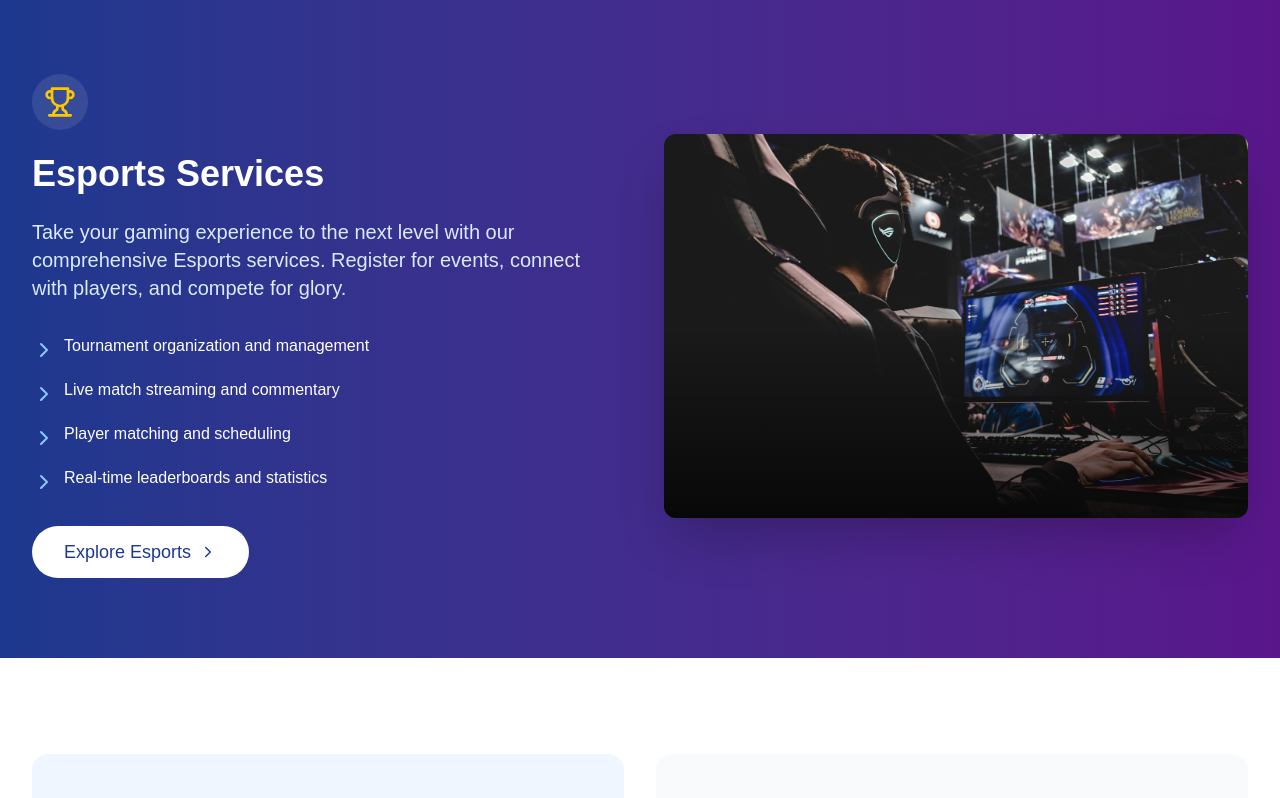
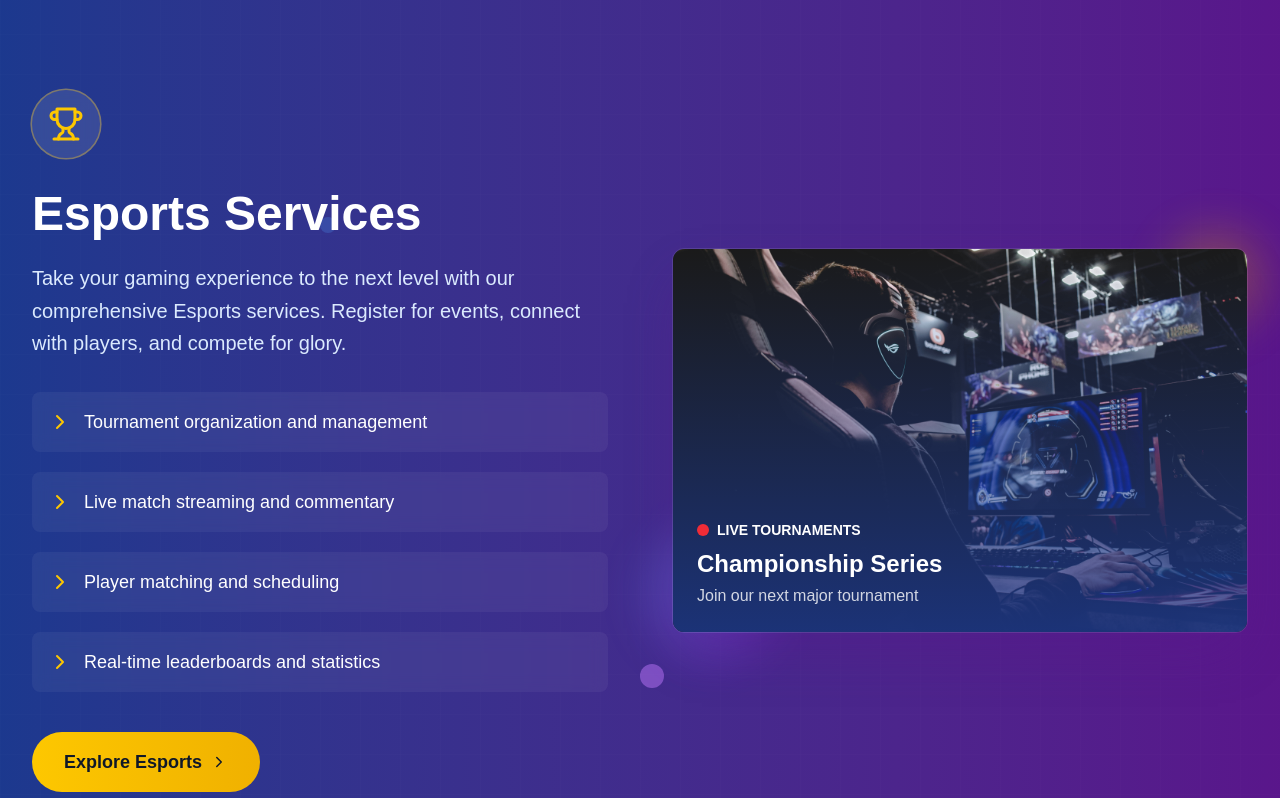
Before and after one commit to joegeorge022/abc-studios, a Next.js app: page / in a window 1280 px wide. Shown: the part 2020-2818 px from the top of the page. Built offline with nearby package versions, Linux system fonts and the light colour scheme.

Commit message:
minor changes to blog

```diff
--- a/src/app/blog/page.tsx
+++ b/src/app/blog/page.tsx
@@ -218,7 +218,11 @@ export default function BlogPage() {
                   whileInView={{ opacity: 1, y: 0 }}
                   viewport={{ once: true }}
                   transition={{ duration: 0.5, delay: 0.1 * (index % 3) }}
-                  className="bg-white dark:bg-gray-800 rounded-lg overflow-hidden shadow-md flex flex-col h-full"
+                  whileHover={{
+                    y: -8,
+                    transition: { duration: 0.3 }
+                  }}
+                  className="bg-white dark:bg-gray-800 rounded-xl overflow-hidden shadow-lg hover:shadow-xl transition-all duration-300 flex flex-col h-full border border-transparent hover:border-blue-200 dark:hover:border-blue-800"
                 >
                   <div className="h-48 relative">
                     <Image
@@ -228,6 +232,11 @@ export default function BlogPage() {
                       sizes="(max-width: 768px) 100vw, (max-width: 1200px) 50vw, 33vw"
                       className="object-cover"
                     />
+                    <div className="absolute top-4 left-4">
+                      <span className="inline-flex items-center px-3 py-1 rounded-full text-xs font-medium bg-blue-600/80 text-white backdrop-blur-sm">
+                        {post.category}
+                      </span>
+                    </div>
                   </div>
                   <div className="p-6 flex-grow">
                     <div className="flex items-center text-sm text-gray-500 dark:text-gray-400 mb-4">
@@ -252,19 +261,18 @@ export default function BlogPage() {
                     </p>
 
                     <div className="mt-auto flex justify-between items-center">
-                      <Link href={`/blog/${post.slug}`} className="text-blue-600 dark:text-blue-400 font-medium inline-flex items-center hover:underline">
-                        Read more <ChevronRight size={16} className="ml-1" />
+                      <Link href={`/blog/${post.slug}`} className="text-blue-600 dark:text-blue-400 font-medium inline-flex items-center group">
+                        <span className="group-hover:underline">Read more</span>
+                        <motion.span
+                          initial={{ x: 0 }}
+                          whileHover={{ x: 4 }}
+                          className="ml-1"
+                        >
+                          <ChevronRight size={16} />
+                        </motion.span>
                       </Link>
 
                       <span className="text-sm text-gray-500 dark:text-gray-400">{post.readTime}</span>
-                    </div>
-                  </div>
-                  <div className="px-6 py-3 border-t border-gray-100 dark:border-gray-700 bg-gray-50 dark:bg-gray-850">
-                    <div className="flex items-center">
-                      <Tag size={14} className="mr-2 text-gray-400" />
-                      <span className="text-sm font-medium text-gray-600 dark:text-gray-400">
-                        {post.category}
-                      </span>
                     </div>
                   </div>
                 </motion.article>
--- a/src/app/page.tsx
+++ b/src/app/page.tsx
@@ -444,62 +444,135 @@ export default function Home() {
       </section>
 
       {/* Esports Section */}
-      <section className="py-20 bg-gradient-to-r from-blue-900 to-purple-900 text-white">
-        <div className="container mx-auto px-4 sm:px-6 lg:px-8">
-          <div className="grid grid-cols-1 lg:grid-cols-2 gap-12 items-center">
+      <section className="py-24 relative overflow-hidden">
+        {/* Background gradient with animated background */}
+        <div className="absolute inset-0 bg-gradient-to-r from-blue-900 to-purple-900">
+          {/* Animated grid pattern */}
+          <div className="absolute inset-0 opacity-10">
+            <div className="absolute inset-0" style={{
+              backgroundImage: "linear-gradient(rgba(255, 255, 255, 0.1) 1px, transparent 1px), linear-gradient(90deg, rgba(255, 255, 255, 0.1) 1px, transparent 1px)",
+              backgroundSize: "40px 40px"
+            }}></div>
+          </div>
+
+          {/* Animated dots/particles */}
+          <div className="absolute top-1/4 left-1/4 w-4 h-4 rounded-full bg-blue-400 opacity-20 animate-pulse"></div>
+          <div className="absolute top-3/4 left-1/2 w-6 h-6 rounded-full bg-purple-400 opacity-20 animate-pulse" style={{ animationDelay: "1s" }}></div>
+          <div className="absolute top-2/4 left-3/4 w-3 h-3 rounded-full bg-yellow-400 opacity-30 animate-pulse" style={{ animationDelay: "1.5s" }}></div>
+          <div className="absolute top-1/3 left-2/3 w-5 h-5 rounded-full bg-blue-300 opacity-20 animate-pulse" style={{ animationDelay: "0.5s" }}></div>
+        </div>
+
+        <div className="container mx-auto px-4 sm:px-6 lg:px-8 relative z-10">
+          <div className="grid grid-cols-1 lg:grid-cols-2 gap-16 items-center">
             <motion.div
               initial={{ opacity: 0, x: -50 }}
               whileInView={{ opacity: 1, x: 0 }}
               viewport={{ once: true }}
               transition={{ duration: 0.7 }}
+              className="text-white"
             >
-              <div className="bg-white/10 p-3 rounded-full w-fit mb-6">
-                <Trophy className="text-yellow-400" size={32} />
+              <motion.div
+                className="bg-white/10 p-4 rounded-full w-fit mb-8 backdrop-blur-sm"
+                animate={{
+                  boxShadow: ["0 0 0 0 rgba(255, 211, 68, 0.5)", "0 0 0 10px rgba(255, 211, 68, 0)"],
+                }}
+                transition={{
+                  duration: 2,
+                  repeat: Infinity,
+                  repeatType: "loop"
+                }}
+              >
+                <Trophy className="text-yellow-400" size={36} />
+              </motion.div>
+
+              <motion.h2
+                className="text-4xl md:text-5xl font-bold mb-6"
+                initial={{ opacity: 0, y: 20 }}
+                whileInView={{ opacity: 1, y: 0 }}
+                viewport={{ once: true }}
+                transition={{ duration: 0.5, delay: 0.2 }}
+              >
+                Esports Services
+              </motion.h2>
+
+              <motion.p
+                className="text-xl mb-8 text-blue-100 leading-relaxed"
+                initial={{ opacity: 0, y: 20 }}
+                whileInView={{ opacity: 1, y: 0 }}
+                viewport={{ once: true }}
+                transition={{ duration: 0.5, delay: 0.3 }}
+              >
+                Take your gaming experience to the next level with our comprehensive Esports services. Register for events, connect with players, and compete for glory.
+              </motion.p>
+
+              <div className="space-y-5 mb-10">
+                {[
+                  "Tournament organization and management",
+                  "Live match streaming and commentary",
+                  "Player matching and scheduling",
+                  "Real-time leaderboards and statistics"
+                ].map((item, index) => (
+                  <motion.div
+                    key={index}
+                    className="flex items-start bg-white/5 p-4 rounded-lg backdrop-blur-sm"
+                    initial={{ opacity: 0, y: 20 }}
+                    whileInView={{ opacity: 1, y: 0 }}
+                    viewport={{ once: true }}
+                    transition={{ duration: 0.4, delay: 0.4 + index * 0.1 }}
+                    whileHover={{ backgroundColor: "rgba(255, 255, 255, 0.1)" }}
+                  >
+                    <ChevronRight className="mt-0.5 mr-3 text-yellow-400" />
+                    <span className="text-lg">{item}</span>
+                  </motion.div>
+                ))}
               </div>
-              <h2 className="text-3xl md:text-4xl font-bold mb-6">Esports Services</h2>
-              <p className="text-xl mb-8 text-blue-100">
-                Take your gaming experience to the next level with our comprehensive Esports services. Register for events, connect with players, and compete for glory.
-              </p>
-              <ul className="space-y-4 mb-8">
-                <li className="flex items-start">
-                  <ChevronRight className="mt-1 mr-2 text-blue-300" />
-                  <span>Tournament organization and management</span>
-                </li>
-                <li className="flex items-start">
-                  <ChevronRight className="mt-1 mr-2 text-blue-300" />
-                  <span>Live match streaming and commentary</span>
-                </li>
-                <li className="flex items-start">
-                  <ChevronRight className="mt-1 mr-2 text-blue-300" />
-                  <span>Player matching and scheduling</span>
-                </li>
-                <li className="flex items-start">
-                  <ChevronRight className="mt-1 mr-2 text-blue-300" />
-                  <span>Real-time leaderboards and statistics</span>
-                </li>
-              </ul>
+
+              <motion.div
+                initial={{ opacity: 0, y: 20 }}
+                whileInView={{ opacity: 1, y: 0 }}
+                viewport={{ once: true }}
+                transition={{ duration: 0.5, delay: 0.8 }}
+                whileHover={{ scale: 1.05 }}
+                whileTap={{ scale: 0.98 }}
+              >
                 <Link
                   href="/esports"
-                className="bg-white text-blue-900 hover:bg-blue-100 px-8 py-3 rounded-full inline-flex items-center font-medium text-lg transition-colors"
+                  className="bg-gradient-to-r from-yellow-400 to-yellow-500 text-gray-900 px-8 py-4 rounded-full inline-flex items-center font-semibold text-lg transition-all hover:shadow-lg hover:shadow-yellow-500/20"
                 >
                   Explore Esports <ChevronRight className="ml-2" size={18} />
                 </Link>
               </motion.div>
+            </motion.div>
 
             <motion.div
-              initial={{ opacity: 0, x: 50 }}
-              whileInView={{ opacity: 1, x: 0 }}
+              initial={{ opacity: 0, scale: 0.9 }}
+              whileInView={{ opacity: 1, scale: 1 }}
               viewport={{ once: true }}
-              transition={{ duration: 0.7 }}
-              className="relative h-96 rounded-xl overflow-hidden shadow-2xl"
+              transition={{ duration: 0.7, delay: 0.2 }}
+              className="relative"
             >
+              <div className="relative z-10 rounded-xl overflow-hidden shadow-2xl shadow-purple-900/40 border border-white/10">
           <Image
                   src="/esports.jpg"
-                alt="Esports Tournament"
-                fill
-                className="object-cover"
+                  alt="Esports Event"
+                  width={600}
+                  height={400}
+                  className="w-full object-cover"
                 />
-              <div className="absolute inset-0 bg-gradient-to-t from-black/70 via-transparent to-transparent" />
+                <div className="absolute inset-0 bg-gradient-to-t from-blue-900/80 to-transparent"></div>
+                <div className="absolute bottom-0 left-0 right-0 p-6 text-white">
+                  <div className="flex items-center mb-2">
+                    <div className="w-3 h-3 rounded-full bg-red-500 animate-pulse mr-2"></div>
+                    <span className="text-sm font-semibold">LIVE TOURNAMENTS</span>
+                  </div>
+                  <h3 className="text-2xl font-bold mb-1">Championship Series</h3>
+                  <p className="text-white/80">Join our next major tournament</p>
+                </div>
+              </div>
+
+              {/* Decorative elements */}
+              <div className="absolute -top-4 -right-4 w-24 h-24 bg-gradient-to-br from-yellow-400 to-yellow-600 opacity-30 rounded-full blur-xl z-0"></div>
+              <div className="absolute -bottom-6 -left-6 w-32 h-32 bg-gradient-to-br from-blue-400 to-purple-600 opacity-30 rounded-full blur-xl z-0"></div>
             </motion.div>
           </div>
         </div>
```
Lines whose indentation alone changed are shown as unchanged.
